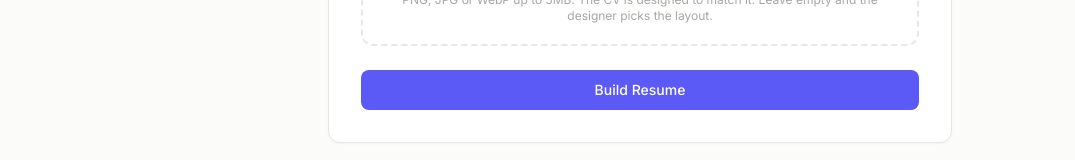
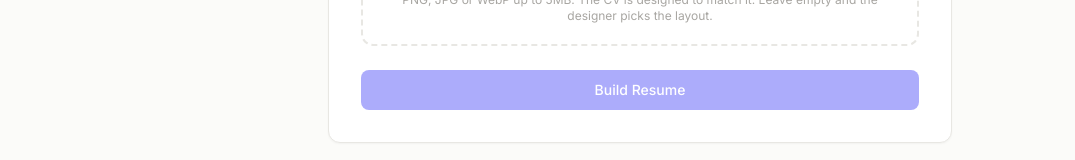
Before and after one commit to abdulshakoor02/resume-builder-frontend, a Next.js app: page / in a window 1280 px wide. Shown: the part 1958-2118 px from the top of the page, without its empty margins (0-1075 px from the left). Built offline with nearby package versions, Linux system fonts and the light colour scheme; no server answers.

Commit message:
fix(builder): don't offer a submit that can't run
The always-visible Build Resume button now disables itself when there is
neither a prompt nor an uploaded file, so a blank click can't reach the API
and bounce back as a 400.

```diff
--- a/src/components/BuilderSection.tsx
+++ b/src/components/BuilderSection.tsx
@@ -93,8 +93,8 @@ export default function BuilderSection() {
 
           <button
             onClick={handleSubmit}
-            disabled={isGenerating}
-            className="w-full btn-primary py-3.5 text-sm"
+            disabled={isGenerating || (files.length === 0 && !prompt.trim())}
+            className="w-full btn-primary py-3.5 text-sm disabled:opacity-50 disabled:cursor-not-allowed"
           >
             {isGenerating ? (
               <span className="flex items-center justify-center gap-2">
```
